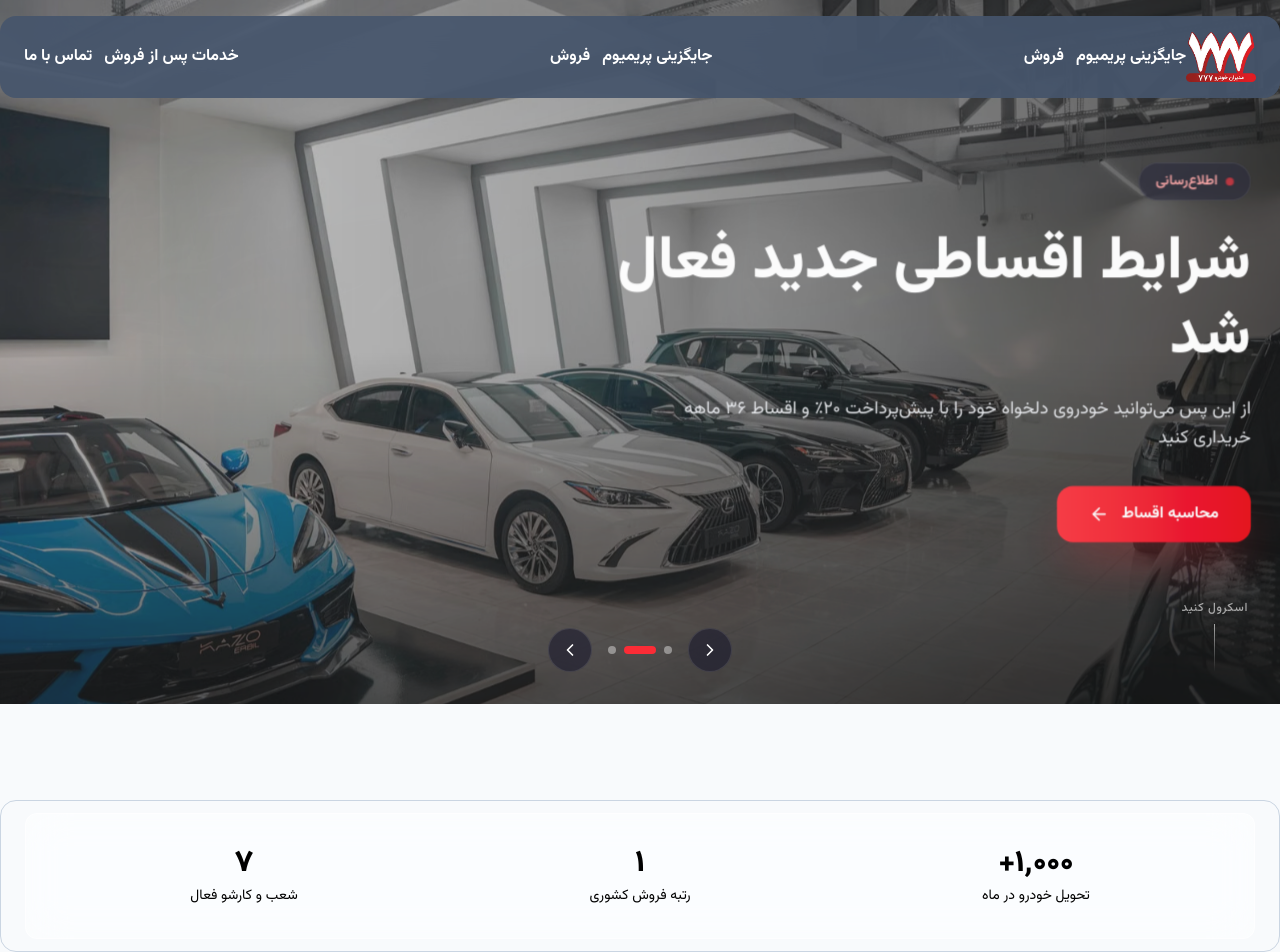
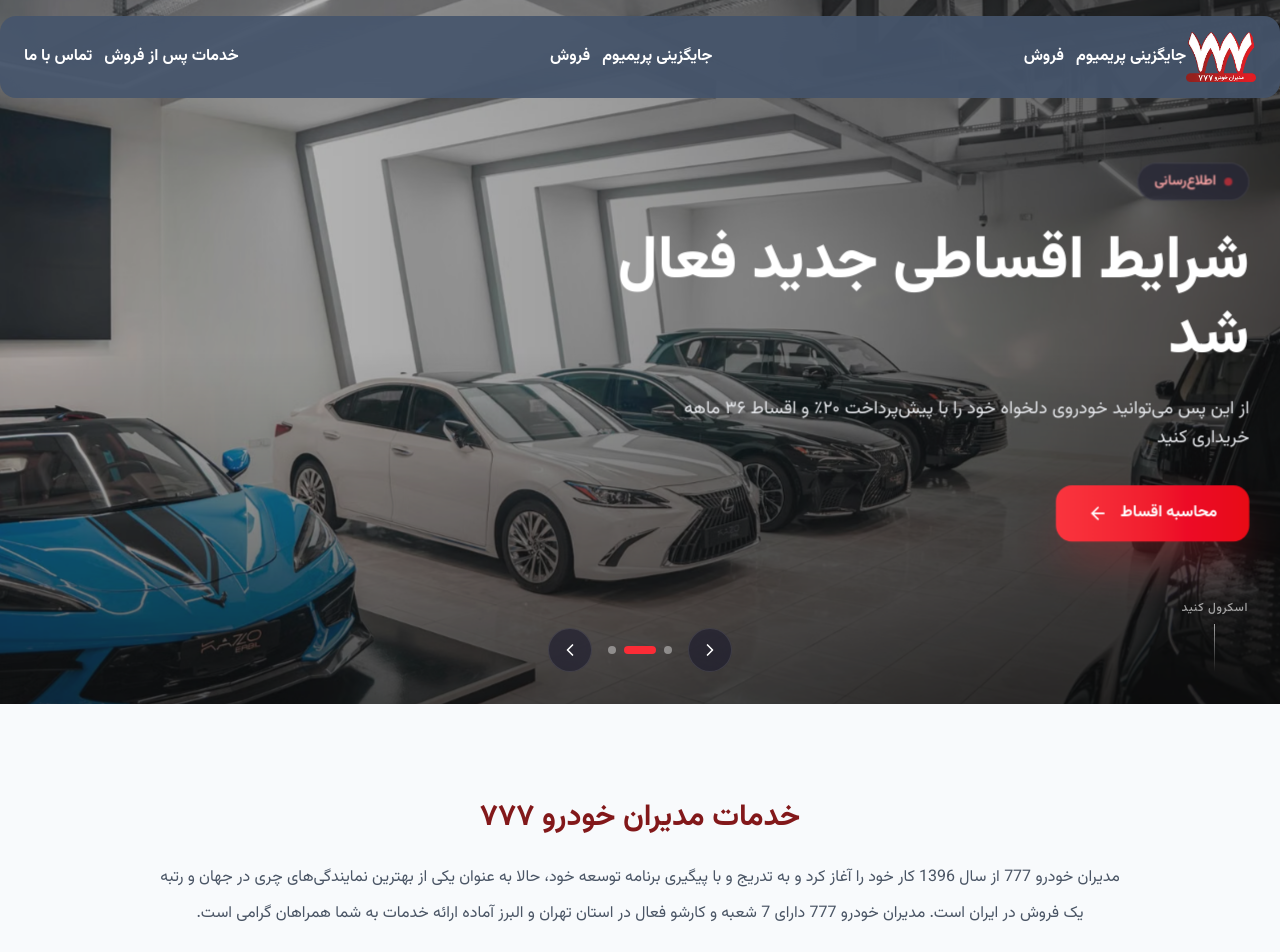
Before and after one commit to teksite/peoject-modirankhodro, a Next.js app: page / in a window 1280 px wide. Shown: the top 952 px of the page. Built offline with nearby package versions, Linux system fonts and the light colour scheme.

Commit message:
add description section

```diff
--- a/app/(home)/page.tsx
+++ b/app/(home)/page.tsx
@@ -16,6 +16,14 @@ export default function homePage() {
         <main>
             <HeroSlider />
 
+            <Counter>
+                <h1 className={'text-center font-bold text-3xl text-red-900 mb-6'}>
+                    خدمات مدیران خودرو ۷۷۷
+                </h1>
+                <p className={'text-gray-600 text-center w-full md:w-3/4 mx-auto leading-9'}>
+                    مدیران خودرو 777 از سال 1396 کار خود را آغاز کرد و به تدریج و با پیگیری برنامه توسعه خود، حالا به عنوان یکی از بهترین نمایندگی‌های چری در جهان و رتبه یک فروش در ایران است. مدیران خودرو 777 دارای 7 شعبه و کارشو فعال در استان تهران و البرز آماده ارائه خدمات به شما همراهان گرامی است.
+                </p>
+            </Counter>
             <Counter>
                 <CounterSection />
             </Counter>
```
